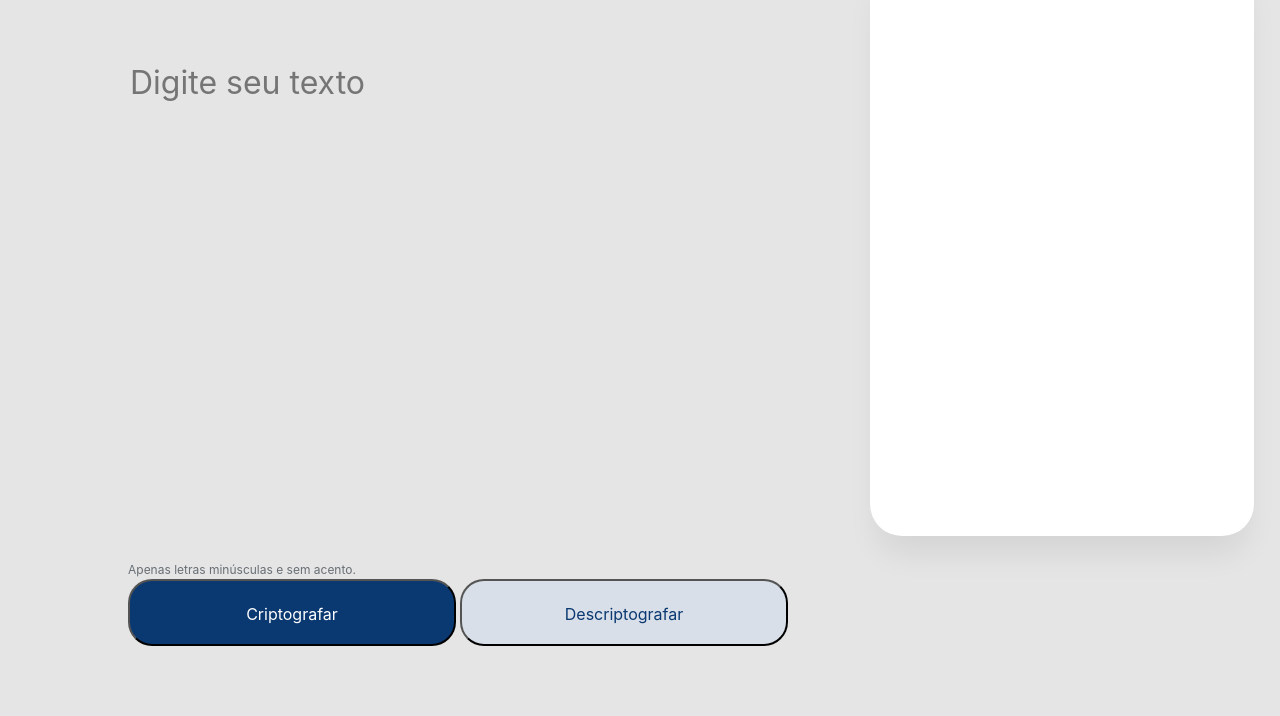
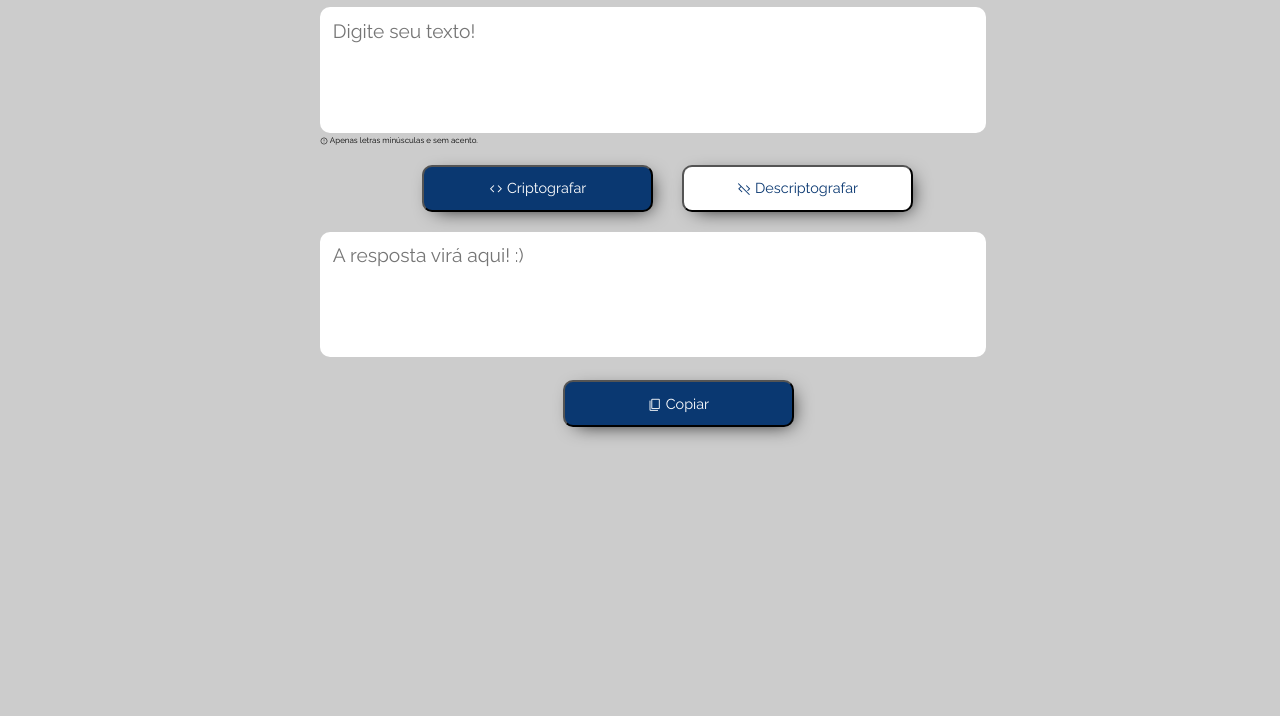
Before and after one commit to francielydbastos/decodificador-one, a plain HTML site: page index.html in a window 1280 px wide. Shown: the part 84-800 px from the top of the page. Drawn offline with nearby package versions, Linux system fonts and the light colour scheme.

Commit message:
Modificações html/css, add função copiar

```diff
--- a/index.css
+++ b/index.css
@@ -1,5 +1,5 @@
 body {
-    background: #E5E5E5;
+    background: #CCCCCC;
 }
 
 header {
@@ -8,112 +8,114 @@ header {
 
 .caixa {
     position: relative;
-    width: 9px;
-    left:4%;
+    width: 100%;
 }
 
-main {
-    width: 100%;
-    height: 100%;
-    display: flex;
-    flex-wrap: nowrap;
+.caixa img {
+    margin: 0 auto;
 }
 
-.inputs {
-    width: 70%;
-    margin-left: 10%;
-    padding-top: 50px;
+.caixa h1 {
+    position:absolute;
+    right: 1%;
+    top: 7%;
+
+    font-family: 'Bebas Neue';
+    font-weight: bold;
+    font-size: 250%;
+    color: #0A3871;
 }
 
-textarea:focus {
+.main-caixa {
+    position: relative;
+    width: 100%;
+}
+
+.main-caixa textarea {
+    background: #FFFFFF;
+
+    font-family: 'Raleway';
+    font-style: normal;
+    font-size: 120%;
+
+    border: none;
+    border-radius: 10px;
+
+    height: 100px;
+    width: 50%;
+    padding: 1%;
+
+    position: relative;
+    left: 25%;
+
+    resize: none;
+}
+
+.main-caixa textarea:focus {
     outline-width: 0;
 }
 
-#frase {
-    background: #E5E5E5;
-    width: 680px;
-    left: 240px;
-    top: 168px;
-    border: 0;
-    font-family: 'Inter';
-    font-style: normal;
-    font-weight: 400;
-    font-size: 32px;
-    line-height: 150%;
-    height: 50%;
-    resize: none;
+.main-caixa p {
+    margin: 0 0 0 25%;
+
+    font-family: 'Raleway';
+    font-size: 50%;
+}
+
+.material-symbols-outlined {
+    font-variation-settings:
+    'FILL' 0,
+    'wght' 400,
+    'GRAD' 0,
+    'opsz' 48;
+    font-size: 100%;
+    vertical-align: middle;
+}
+
+
+.div-botoes-principais{
+    margin: 20px 0;
+    display: block;
 }
 
 .botoes {
-    padding: 24px;
-    gap: 8px;
-    width: 328px;
-    height: 67px;
-    border-radius: 24px;
-    font-family: 'Inter';
-    font-style: normal;
-    font-weight: 400;
-    font-size: 16px;
-    line-height: 19px;
-    text-align: center;
+    padding: 1%;
+    width: 18%;
+    border-radius: 10px;
+
+    margin:0 1%;
+    position: relative;
+    left: 32%;
+
+    font-family: 'Raleway';
+    font-size: 90%;
+
+    box-shadow: 5px 5px 20px -8px black;
 }
 
-#codificar {
+.botoes:hover {
+    transform: scale(1.05);
+    transition: 1s all;
+
+    cursor: pointer;
+
+}
+
+#copiar {
+    position: relative;
+    left: 43%;
+}
+
+#copiar:hover {
+    cursor: copy;
+}
+
+#codificar, #copiar {
     background: #0A3871;
     color: #FFFFFF;
 }
 
 #decodificar {
-    background: #D8DFE8;
+    background: #FFFFFF;
     color: #0A3871;
 }
-
-.bottom {
-    position: absolute;
-    bottom:70px;
-}
-
-p {
-    font-family: 'Inter';
-    font-style: normal;
-    font-weight: 400;
-    font-size: 12px;
-    line-height: 150%;
-    color: #495057;
-    opacity: 0.8;
-}
-
-.output {
-    background: #FFFFFF;
-    width: 30%;
-    box-shadow: 0px 24px 32px -8px rgba(0, 0, 0, 0.08);
-    border-radius: 32px;
-    display:block;
-    position:absolute;
-    top: 5%;
-    right:2%;
-    height: 580px;
-    text-align: center;
-}
-
-#outcontent {
-    display:block;
-
-}
-
-#copiar {
-    background: #FFFFFF;
-    position:relative;
-    bottom: 5%;
-    color: #0A3871;
-    padding: 24px;
-    width: 328px;
-    height: 67px;
-    border-radius: 24px;
-    font-family: 'Inter';
-    font-style: normal;
-    font-weight: 400;
-    font-size: 16px;
-    line-height: 19px;
-    text-align: center;
-}
--- a/index.html
+++ b/index.html
@@ -4,28 +4,38 @@
     <meta charset="UTF-8">
     <title>(De)Codificador de Texto</title>
     <link rel="stylesheet" type="text/css" href="reset.css">
+    <link href='https://fonts.googleapis.com/css?family=Bebas+Neue' rel='stylesheet'>
+    <link href='https://fonts.googleapis.com/css?family=Raleway' rel='stylesheet'>
+    <link rel="stylesheet" href="https://fonts.googleapis.com/css2?family=Material+Symbols+Outlined:opsz,wght,FILL,GRAD@20..48,100..700,0..1,-50..200" />
     <link rel="stylesheet" type="text/css" href="index.css">
     <script src="index.js"></script>
   </head>
   <body>
     <header>
       <div class="caixa">
-          <h1><img src="resources/Vector.png"></h1>
+          <img src="resources/Vector.png" alt="Logo do Decodificador">
+          <h1>(De)Codificador de Texto</h1>
       </div>
     </header>
+
     <main>
-        <div class="inputs">
-            <textarea id="frase" placeholder="Digite seu texto"></textarea>
-            <div class="bottom">
-                <p>Apenas letras minúsculas e sem acento.</p>
-                <button class="botoes" id="codificar" type="submit" onclick="codificar()">Criptografar</button>
-                <button class="botoes" id="decodificar" type="submit" onclick="decodificar()">Descriptografar</button>
-            </div>
+      <div class="main-caixa">
+        <textarea id="input" placeholder="Digite seu texto! "></textarea>
+        <p><span class="material-symbols-outlined">error</span> Apenas letras minúsculas e sem acento.</p>
+
+        <div class="div-botoes-principais">
+          <button class="botoes" id="codificar" type="submit" onclick="codificar()"><span class="material-symbols-outlined">
+            code</span> Criptografar</button>
+          <button class="botoes" id="decodificar" type="submit" onclick="decodificar()"><span class="material-symbols-outlined">
+            code_off</span> Descriptografar</button>
         </div>
-        <div class="output">
-          <div id="outcontent">
-          </div>
+
+        <textarea readonly id="output" placeholder="A resposta virá aqui! :)"></textarea>
+        <div class="div-botoes-principais">
+          <button class="botoes" id="copiar" type="submit" onclick="copiar()"><span class="material-symbols-outlined">
+            content_copy</span> Copiar</button>
         </div>
+      </div>
     </main>
   </body>
 </html>
--- a/index.js
+++ b/index.js
@@ -6,7 +6,7 @@ A letra "o" é convertida para "ober"
 A letra "u" é convertida para "ufat"*/
 
 function codificar() {
-    let fraseCodificar = document.getElementById("frase").value;
+    let fraseCodificar = document.getElementById("input").value;
     let fraseCodificada = "";
 
     for (let i = 0; i < fraseCodificar.length; i++) {
@@ -32,11 +32,11 @@ function codificar() {
         }
     }
 
-    document.getElementById("outcontent").innerHTML = fraseCodificada + '<button id="copiar" type="submit" onclick="codificar()">Copiar</button>';
+    document.getElementById("output").value = fraseCodificada;
 }
 
 function decodificar() {
-    let fraseCodificada = document.getElementById("frase").value;
+    let fraseCodificada = document.getElementById("input").value;
     let fraseDecodificada = "";
 
     fraseDecodificada = fraseCodificada.replaceAll("ai", "a")
@@ -45,5 +45,11 @@ function decodificar() {
                                        .replaceAll("ober", "o")
                                        .replaceAll("ufat", "u");
 
-    document.getElementById("outcontent").innerHTML = fraseCodificada + '<button id="copiar" type="submit" onclick="codificar()">Copiar</button>';
+    document.getElementById("output").value = fraseDecodificada;
 }
+
+function copiar() {
+
+    output.select();
+    navigator.clipboard.writeText(output.value);
+}
```
